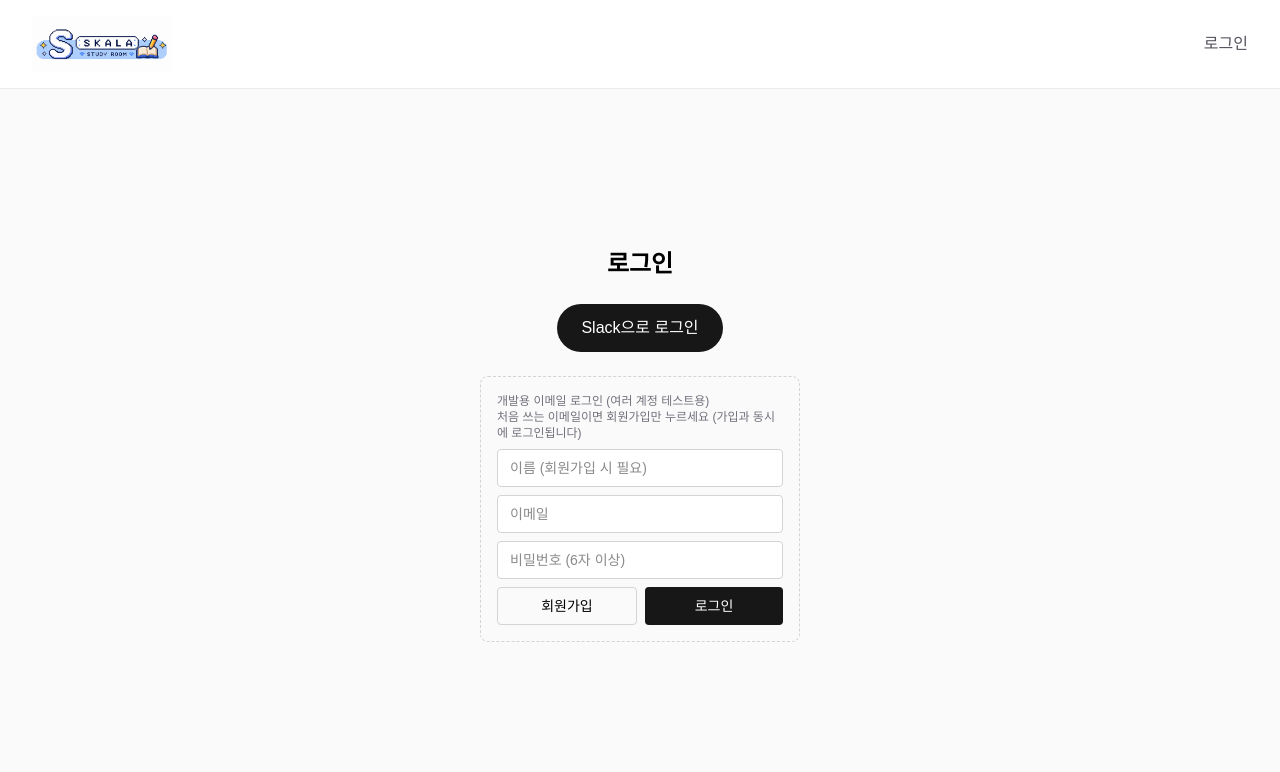
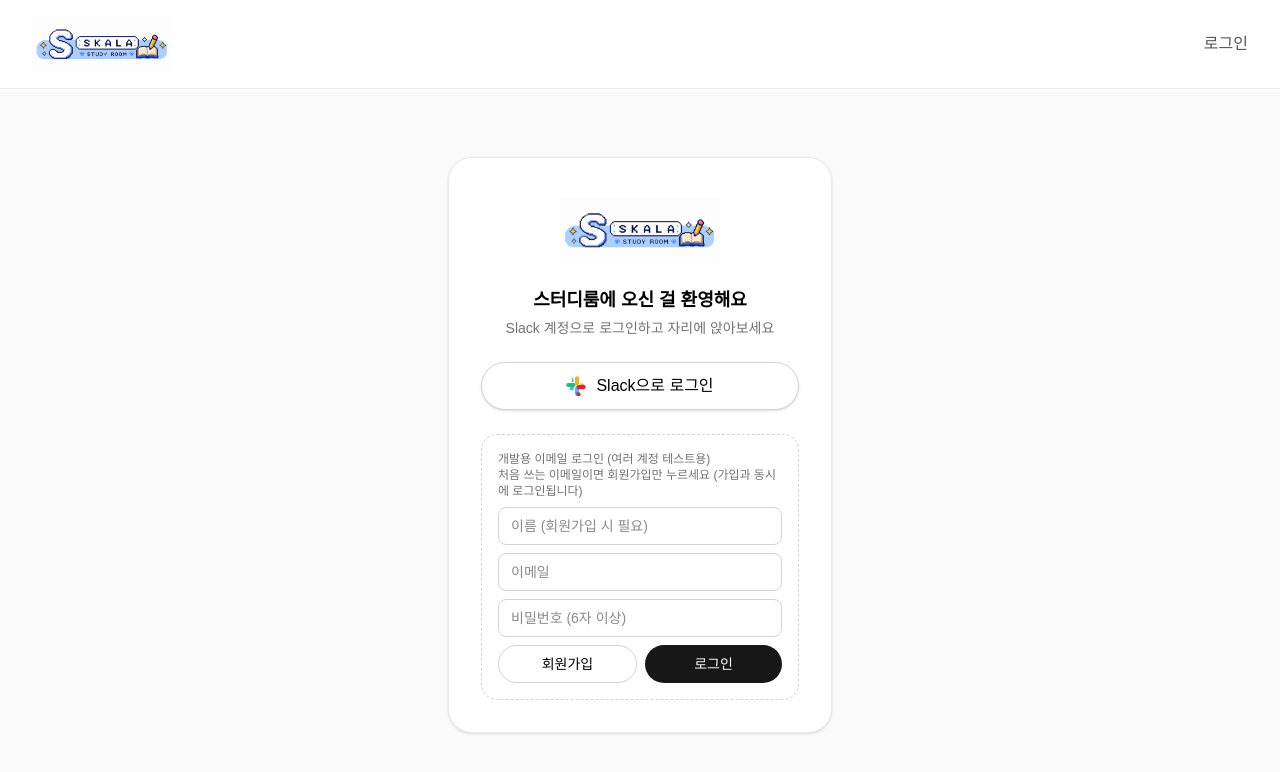
Before and after one commit to sinheyy/SSR, a Next.js app: page /login in a window 1280 px wide. Shown: the top 772 px of the page. Built offline with nearby package versions, Linux system fonts and the light colour scheme; no server answers.

Commit message:
:lipstick: style: 로그인 페이지 디자인 개선

```diff
--- a/app/login/page.tsx
+++ b/app/login/page.tsx
@@ -1,3 +1,4 @@
+import Image from "next/image";
 import { redirect } from "next/navigation";
 import { createClient } from "@/lib/supabase/server";
 import LoginButton from "@/components/auth/login-button";
@@ -14,12 +15,31 @@ export default async function LoginPage() {
   }
 
   return (
-    <div className="flex flex-1 flex-col items-center justify-center gap-6 bg-zinc-50 p-16 text-center dark:bg-black">
-      <h1 className="text-2xl font-semibold text-black dark:text-zinc-50">
-        로그인
-      </h1>
-      <LoginButton />
-      {process.env.NODE_ENV !== "production" && <DevEmailAuthForm />}
+    <div className="flex flex-1 items-center justify-center bg-zinc-50 px-4 py-16 dark:bg-black">
+      <div className="w-full max-w-sm overflow-hidden rounded-3xl border border-black/[.08] bg-white shadow-sm dark:border-white/[.145] dark:bg-zinc-950">
+        <div className="flex flex-col items-center gap-6 px-8 pb-8 pt-10">
+          <div className="relative h-16 w-52">
+            <Image
+              src="/assets/logo-v2.png"
+              alt="SKALA STUDY ROOM"
+              fill
+              sizes="208px"
+              className="object-contain"
+              priority
+            />
+          </div>
+          <div className="flex flex-col items-center gap-1 text-center">
+            <h1 className="text-lg font-semibold text-black dark:text-zinc-50">
+              스터디룸에 오신 걸 환영해요
+            </h1>
+            <p className="text-sm text-zinc-500 dark:text-zinc-400">
+              Slack 계정으로 로그인하고 자리에 앉아보세요
+            </p>
+          </div>
+          <LoginButton />
+          {process.env.NODE_ENV !== "production" && <DevEmailAuthForm />}
+        </div>
+      </div>
     </div>
   );
 }
--- a/components/auth/dev-email-auth-form.tsx
+++ b/components/auth/dev-email-auth-form.tsx
@@ -2,7 +2,7 @@ import { signInWithEmail, signUpWithEmail } from "@/app/auth/actions";
 
 export default function DevEmailAuthForm() {
   return (
-    <form className="flex w-full max-w-xs flex-col gap-2 rounded-lg border border-dashed border-zinc-300 p-4 text-left dark:border-zinc-700">
+    <form className="flex w-full flex-col gap-2 rounded-2xl border border-dashed border-zinc-300 p-4 text-left dark:border-zinc-700">
       <p className="text-xs text-zinc-500 dark:text-zinc-400">
         개발용 이메일 로그인 (여러 계정 테스트용)
         <br />
@@ -11,14 +11,14 @@ export default function DevEmailAuthForm() {
       <input
         name="name"
         placeholder="이름 (회원가입 시 필요)"
-        className="rounded border border-zinc-300 bg-white px-3 py-2 text-sm dark:border-zinc-700 dark:bg-zinc-900"
+        className="rounded-lg border border-zinc-300 bg-white px-3 py-2 text-sm dark:border-zinc-700 dark:bg-zinc-900"
       />
       <input
         name="email"
         type="email"
         placeholder="이메일"
         required
-        className="rounded border border-zinc-300 bg-white px-3 py-2 text-sm dark:border-zinc-700 dark:bg-zinc-900"
+        className="rounded-lg border border-zinc-300 bg-white px-3 py-2 text-sm dark:border-zinc-700 dark:bg-zinc-900"
       />
       <input
         name="password"
@@ -26,18 +26,18 @@ export default function DevEmailAuthForm() {
         placeholder="비밀번호 (6자 이상)"
         required
         minLength={6}
-        className="rounded border border-zinc-300 bg-white px-3 py-2 text-sm dark:border-zinc-700 dark:bg-zinc-900"
+        className="rounded-lg border border-zinc-300 bg-white px-3 py-2 text-sm dark:border-zinc-700 dark:bg-zinc-900"
       />
       <div className="flex gap-2">
         <button
           formAction={signUpWithEmail}
-          className="flex-1 rounded border border-zinc-300 py-2 text-sm font-medium text-black dark:border-zinc-700 dark:text-zinc-50"
+          className="flex-1 rounded-full border border-zinc-300 py-2 text-sm font-medium text-black transition-colors hover:bg-zinc-50 dark:border-zinc-700 dark:text-zinc-50 dark:hover:bg-zinc-800"
         >
           회원가입
         </button>
         <button
           formAction={signInWithEmail}
-          className="flex-1 rounded bg-foreground py-2 text-sm font-medium text-background"
+          className="flex-1 rounded-full bg-foreground py-2 text-sm font-medium text-background transition-colors hover:bg-[#383838] dark:hover:bg-[#ccc]"
         >
           로그인
         </button>
--- a/components/auth/login-button.tsx
+++ b/components/auth/login-button.tsx
@@ -1,12 +1,40 @@
 import { signInWithSlack } from "@/app/auth/actions";
+
+function SlackIcon() {
+  return (
+    <svg viewBox="0 0 24 24" className="size-5" aria-hidden="true">
+      <path
+        fill="#36C5F0"
+        d="M9.5 15a2.5 2.5 0 0 1-2.5 2.5A2.5 2.5 0 0 1 4.5 15a2.5 2.5 0 0 1 2.5-2.5h2.5V15Z"
+      />
+      <path fill="#36C5F0" d="M10.75 15a2.5 2.5 0 0 1 5 0v6.25a2.5 2.5 0 0 1-5 0V15Z" />
+      <path
+        fill="#2EB67D"
+        d="M9 4.5A2.5 2.5 0 0 1 6.5 2 2.5 2.5 0 0 1 9 4.5v2.5H6.5A2.5 2.5 0 0 1 9 4.5Z"
+      />
+      <path fill="#2EB67D" d="M9 8.25a2.5 2.5 0 0 1 0 5H2.75a2.5 2.5 0 0 1 0-5H9Z" />
+      <path
+        fill="#ECB22E"
+        d="M19.5 9a2.5 2.5 0 0 1 2.5 2.5A2.5 2.5 0 0 1 19.5 14a2.5 2.5 0 0 1-2.5-2.5V9h2.5Z"
+      />
+      <path fill="#ECB22E" d="M15.75 9a2.5 2.5 0 0 1-5 0V2.75a2.5 2.5 0 0 1 5 0V9Z" />
+      <path
+        fill="#E01E5A"
+        d="M15 19.5a2.5 2.5 0 0 1 2.5 2.5 2.5 2.5 0 0 1-2.5 2.5 2.5 2.5 0 0 1-2.5-2.5V19.5H15Z"
+      />
+      <path fill="#E01E5A" d="M15 15.75a2.5 2.5 0 0 1 0-5h6.25a2.5 2.5 0 0 1 0 5H15Z" />
+    </svg>
+  );
+}
 
 export default function LoginButton() {
   return (
-    <form action={signInWithSlack}>
+    <form action={signInWithSlack} className="w-full">
       <button
         type="submit"
-        className="h-12 rounded-full bg-foreground px-6 font-medium text-background transition-colors hover:bg-[#383838] dark:hover:bg-[#ccc]"
+        className="flex h-12 w-full items-center justify-center gap-2.5 rounded-full border border-zinc-300 bg-white px-6 font-medium text-black shadow-sm transition-colors hover:bg-zinc-50 dark:border-zinc-700 dark:bg-zinc-900 dark:text-zinc-50 dark:hover:bg-zinc-800"
       >
+        <SlackIcon />
         Slack으로 로그인
       </button>
     </form>
```
